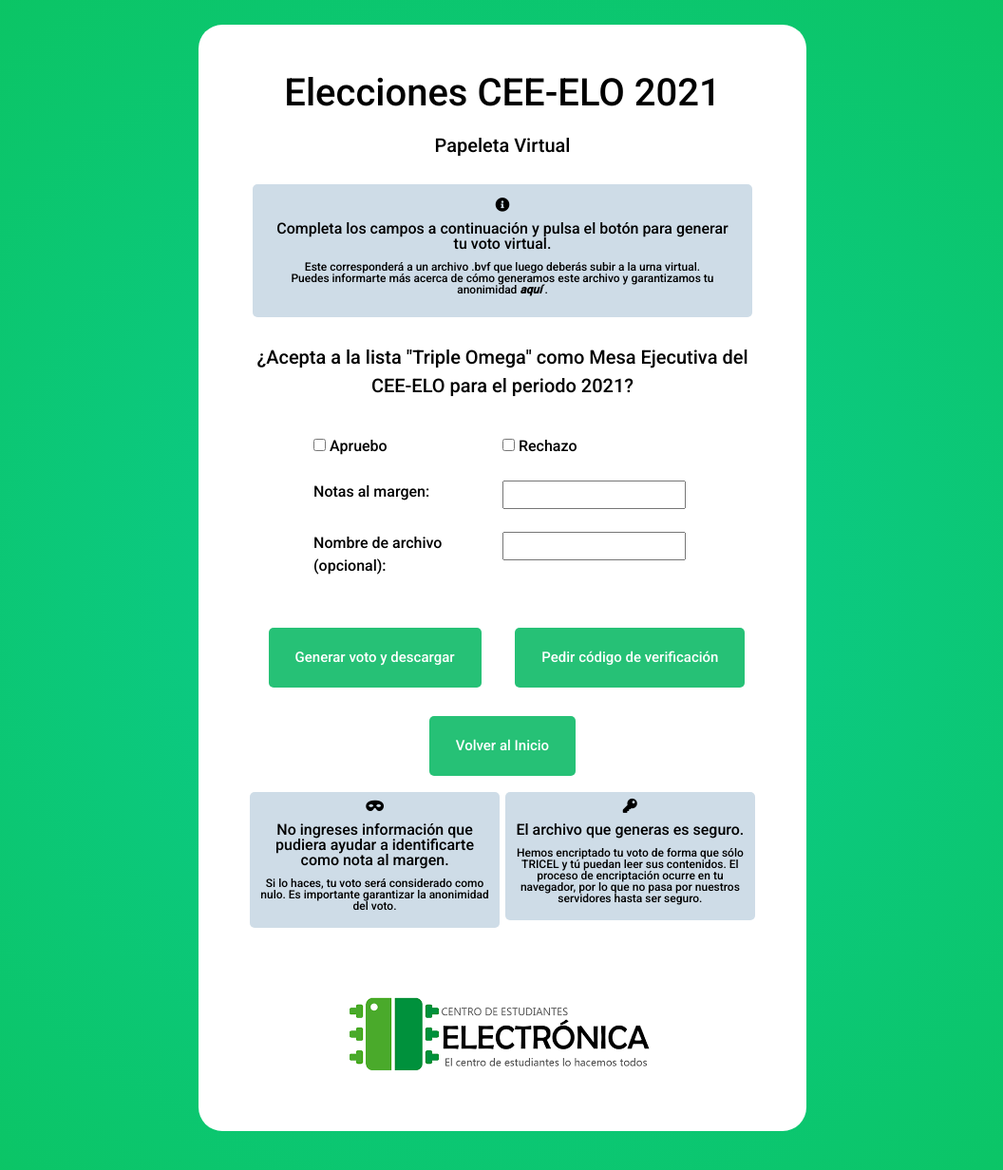
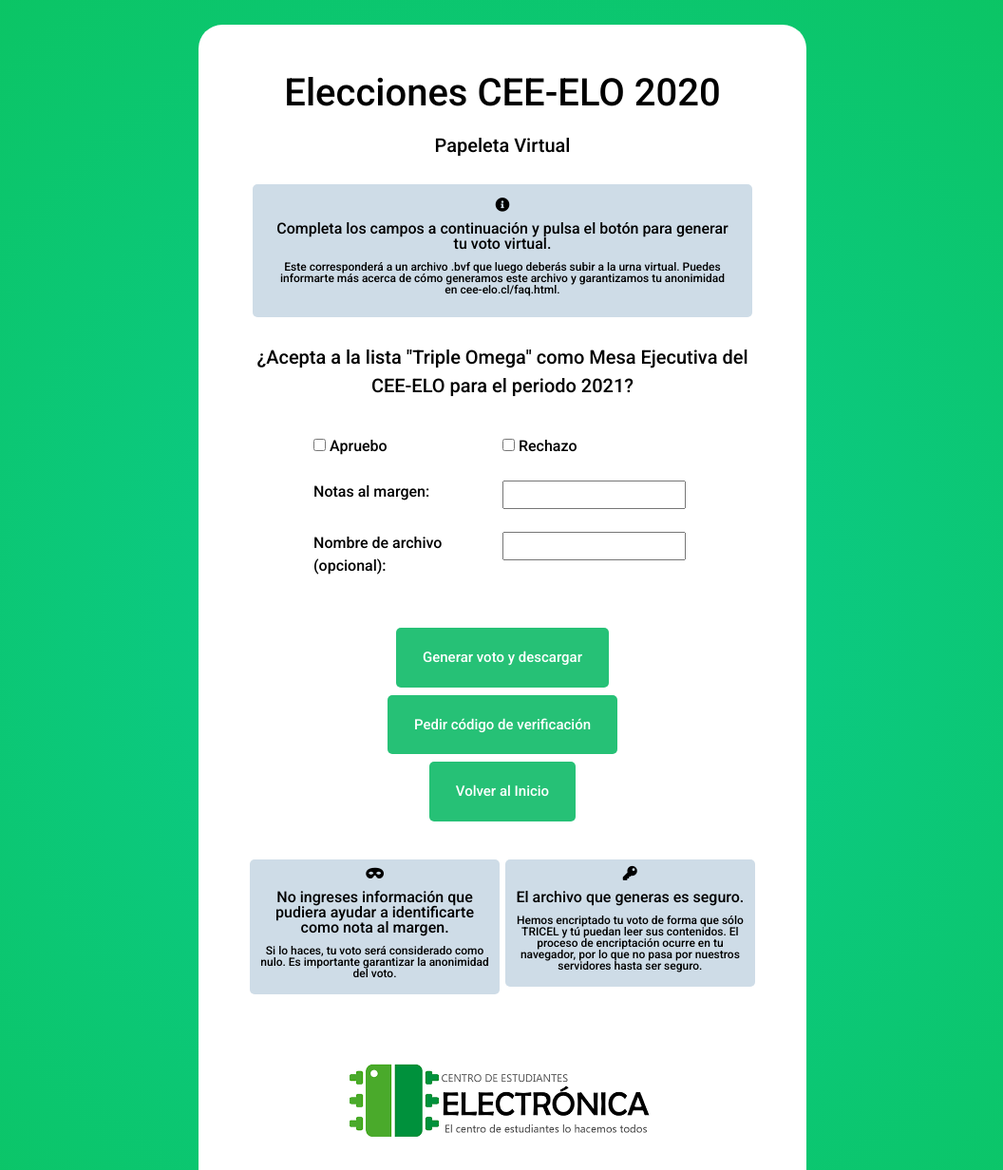
Before and after one commit to nhermosilla14/VotoAVoto, a plain HTML site: page webApp/papeleta.html in a window 1280 px wide. Shown: the top 1232 px of the page at 95% size, without its empty margins (111-1167 px from the left). Drawn offline with nearby package versions, Linux system fonts and the light colour scheme.

Commit message:
Change button layout in papeleta.html

```diff
--- a/webApp/papeleta.html
+++ b/webApp/papeleta.html
@@ -17,13 +17,12 @@
             </div>
             <div class="form w3-col l6 m10 s10">
                 <form action="" method="post">
-                    <h1>Elecciones CEE-ELO 2021</h1>
+                    <h1>Elecciones CEE-ELO 2020</h1>
                     <h2>Papeleta Virtual</h2>
                     <div class="alarm">
                         <i class="fas fa-info-circle">
                             <h3>Completa los campos a continuación y pulsa el botón para generar tu voto virtual.</h3>
-                            <h4>Este corresponderá a un archivo .bvf que luego deberás subir a la urna virtual. <br>Puedes informarte más acerca de cómo generamos este archivo y garantizamos tu anonimidad
-                            <a href="./faq.html"><em><strong>aquí </strong> </em></a> .</h4>
+                            <h4>Este corresponderá a un archivo .bvf que luego deberás subir a la urna virtual. Puedes informarte más acerca de cómo generamos este archivo y garantizamos tu anonimidad en cee-elo.cl/faq.html.</h4>
                         </i>
                     </div>
                     <h2>¿Acepta a la lista "Triple Omega" como Mesa Ejecutiva del CEE-ELO para el periodo 2021?</h2>
@@ -59,16 +58,20 @@
                     </div>
                     <br>
                     <div class="w3-row">
-                        <div class="w3-col l6 m6 s12">
+                        <div>
                             <button class="btn" id="downloadBtn">Generar voto y descargar</button>
                         </div>
-                        <div class="w3-col l6 m6 s12">
+                    </div>
+                    <div class="w3-row">
+                        <div>
                             <button class="btn"><a href="./identificacion.php">Pedir código de verificación</a></button>
                         </div>
                     </div>
-                    <br>
-                    <button class="btn"><a href="./">Volver al Inicio</a></button>
-
+                    <div class="w3-row">
+                        <div>
+                            <button class="btn"><a href="./">Volver al Inicio</a></button>
+                        </div>
+                    </div>
                     <br>
                     <div class="w3-row">
                         <div class="w3-col l6 m6 s12">
```
